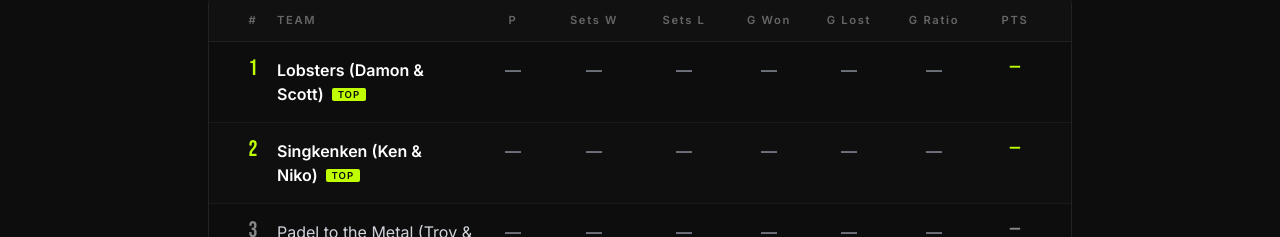
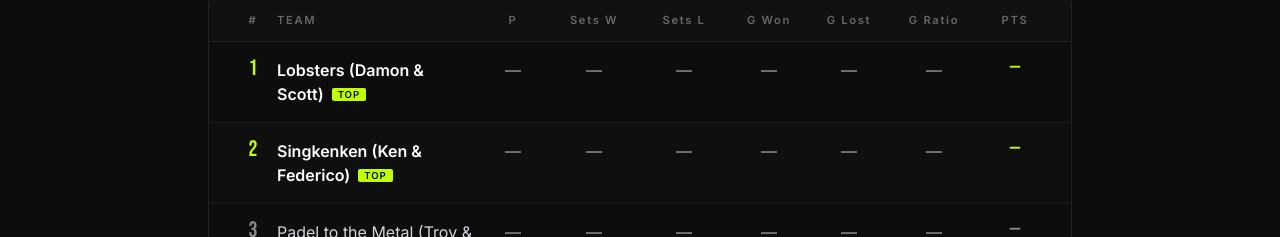
Before and after one commit to kenetic-ken/pma-padel-league, a Next.js app: page /ladder in a window 1280 px wide. Shown: the part 268-505 px from the top of the page. Built offline with nearby package versions, Linux system fonts and the light colour scheme; no server answers; the database is empty.

Commit message:
feat: update Singkenken players from Niko to Federico

```diff
--- a/src/data/teams.ts
+++ b/src/data/teams.ts
@@ -6,7 +6,7 @@ export interface Team {
 
 export const teams: Team[] = [
   { id: 1, name: "Lobsters", players: "Damon & Scott" },
-  { id: 2, name: "Singkenken", players: "Ken & Niko" },
+  { id: 2, name: "Singkenken", players: "Ken & Federico" },
   { id: 3, name: "Padel to the Metal", players: "Troy & Fab" },
   { id: 4, name: "The B Team", players: "JB & Dave" },
   { id: 5, name: "The Silver Nagas", players: "Rick & Mehdi" },
```
